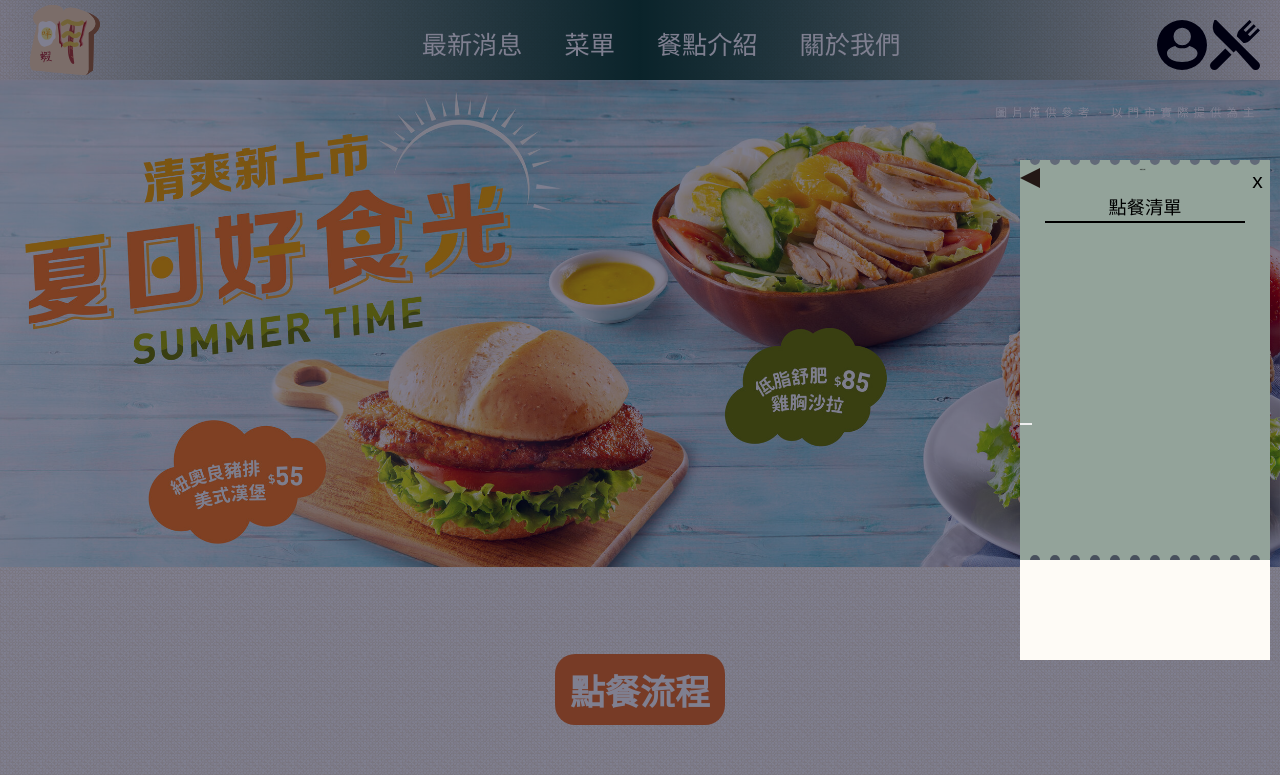
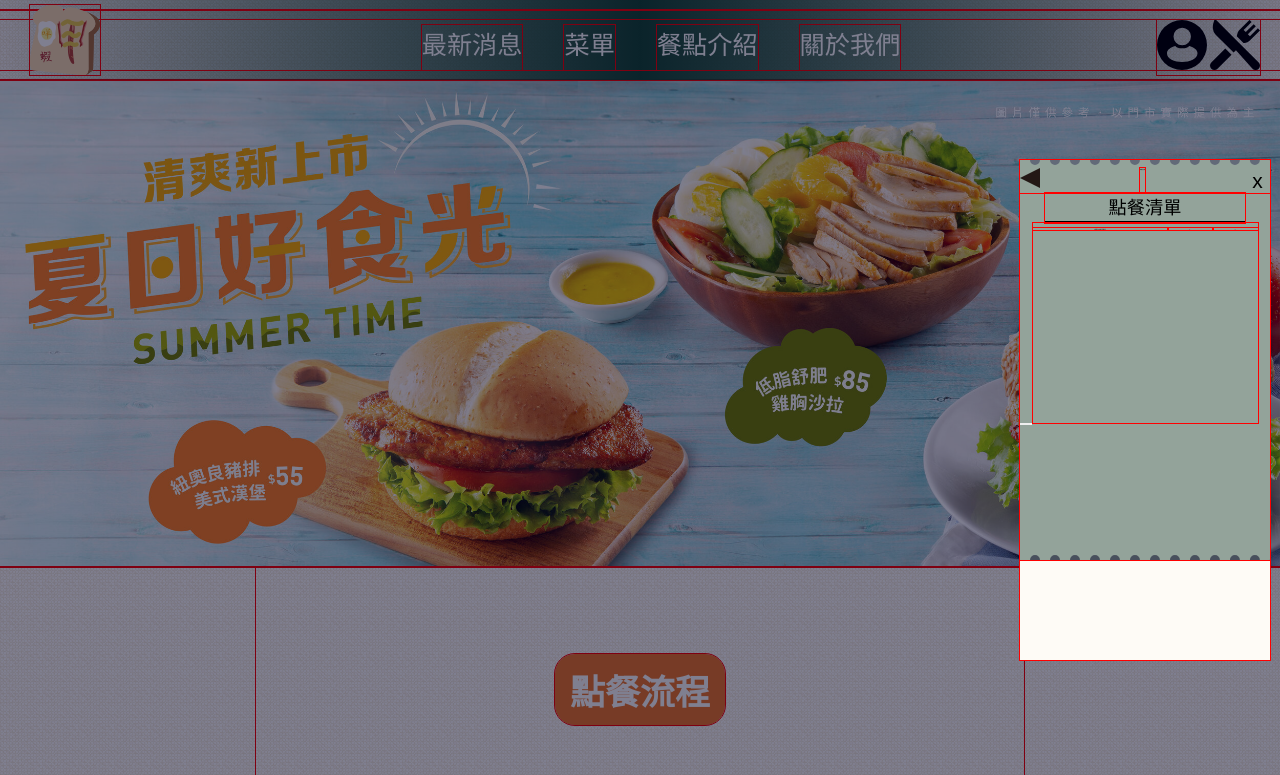
Before and after one commit to kcc7907/MeJaSha.github.io, a plain HTML site: page index.html in a window 1280 px wide. Both pictures are taken after a click on the button 1235 px from the left and 45 px from the top of the page. Shown: the top 775 px of the page. Drawn offline with Linux system fonts and the light colour scheme.

Commit message:
0924.2145

```diff
--- a/css/common.css
+++ b/css/common.css
@@ -16,7 +16,7 @@ body {
 * {
     margin: 0;
     box-sizing: border-box;
-    /* outline: 1px solid red; */
+    outline: 1px solid red;
 }
 
 *::before,
--- a/css/main_type2.css
+++ b/css/main_type2.css
@@ -614,7 +614,35 @@
 
         .r-list {
             height: 200px;
+            width: 90%;
+            margin: 0 auto;
+            display: flex;
+            font-size: 0.1rem;
         }
+
+        .r-list-box {
+            display: flex;
+        }
+
+        .r-list ul {
+            width: 100%;
+            text-align: center;
+            padding-top: 5px;
+        }
+
+        .list-name {
+            /* flex: 1; */
+            width: 60%;
+        }
+
+        .list-num {
+            flex: 1;
+        }
+
+        .list-del {
+            flex: 1;
+        }
+
 
         .hidelist span {}
 
@@ -667,6 +695,11 @@
             color: #154733;
             border: black 0.01px solid;
         }
+
+        .topic02 {
+            display: none;
+        }
+
 
         .wrap {
             display: flex;
--- a/index.html
+++ b/index.html
@@ -213,6 +213,13 @@
             </div>
             <h3>點餐清單</h3>
             <div class="r-list">
+                <ul>
+                    <li class="r-list-box">
+                        <div class="list-name">超厚牛肉起司漢堡</div>
+                        <div class="list-num">1</div>
+                        <div class="list-del">x</div>
+                    </li>
+                </ul>
             </div>
             <button>
             </button>
```
